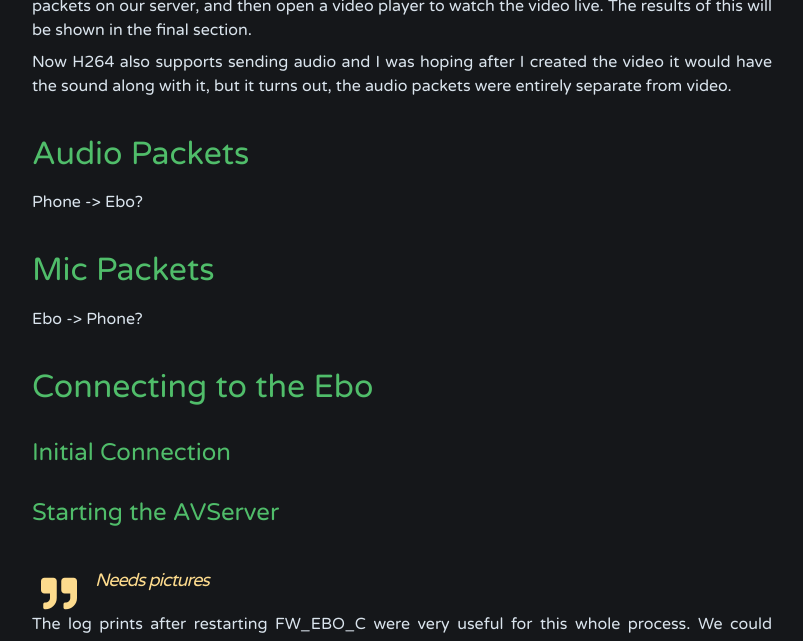
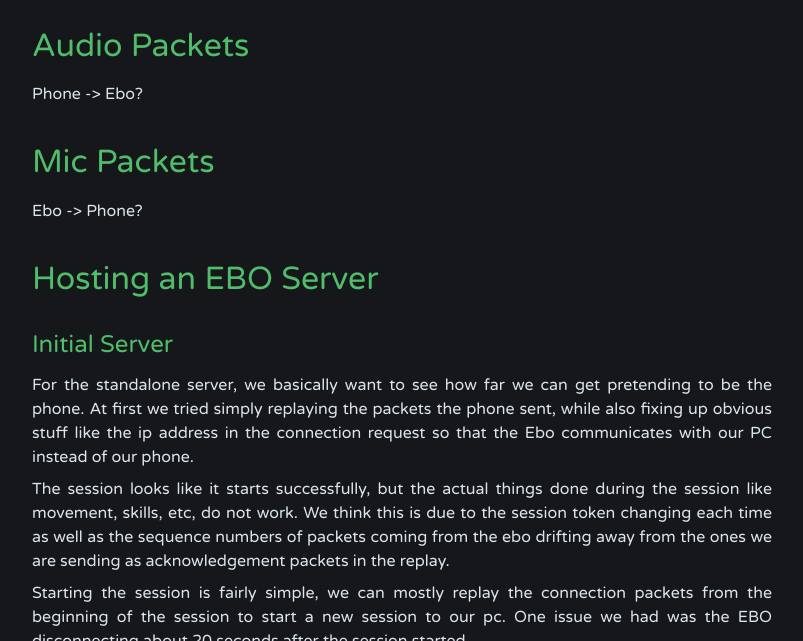
Before and after one commit to debugmen/debugmen.github.io, a Jekyll site: the page built from _posts/2022-03-10-enabot_series_part_2.md, in a window 1280 px wide and 1400 px high, scrolled down 19006 px. Shown: the top 641 px of the window, without its empty margins (238-1041 px from the left). Built offline with Jekyll 4.4.1, drawn with Linux system fonts in a browser that asks for light colours; some of the changed text lies outside the part shown; grey boxes are pictures that could not be loaded.

Commit message:
initial details on connecting to ebo server

````diff
--- a/_posts/2022-03-10-enabot_series_part_2.md
+++ b/_posts/2022-03-10-enabot_series_part_2.md
@@ -152,12 +152,6 @@ for ref in refs:
         pass
 
 print(f"Finished. Renamed: {rename_count} functions")
-```
-
-IDA Script
-```
-> Insert IDA Script
-
 ```
 
 ![log_functions_renamed](/assets/enabot_part2/log_functions_renamed.png)
@@ -475,9 +469,20 @@ Phone -> Ebo?
 
 Ebo -> Phone?
 
-# Connecting to the Ebo
+# Hosting an EBO Server
+## Initial Server
+For the standalone server, we basically want to see how far we can get pretending to be the phone. At first we tried simply replaying the packets the phone sent, while also fixing up obvious stuff like the ip address in the connection request so that the Ebo communicates with our PC instead of our phone.
 
-## Initial Connection
+The session looks like it starts successfully, but the actual things done during the session like movement, skills, etc, do not work. We think this is due to the session token changing each time as well as the sequence numbers of packets coming from the ebo drifting away from the ones we are sending as acknowledgement packets in the replay.
+
+Starting the session is fairly simple, we can mostly replay the connection packets from the beginning of the session to start a new session to our pc. One issue we had was the EBO disconnecting about 20 seconds after the session started.
+
+![No Hearbeat](/assets/enabot_part2/ebo_no_heartbeat.png)
+
+From looking at the normal session in wireshark we noticed a few changes that happen in the response the phone sends back to the EBO upon receiving a packet. When we take these into account and resend the message then it will stay connected.
+
+![Ebo heartbeat stay alive](/assets/enabot_part2/ebo_heartbeat_diagram.png)
+
 ## Starting the AVServer
 > Needs pictures
 
````
